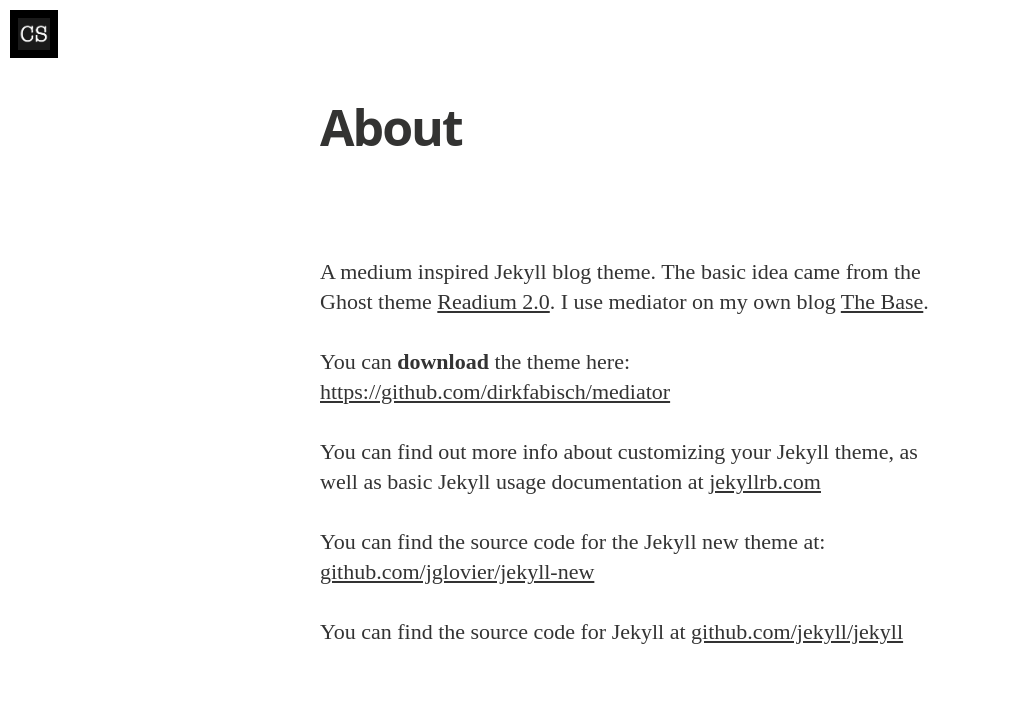
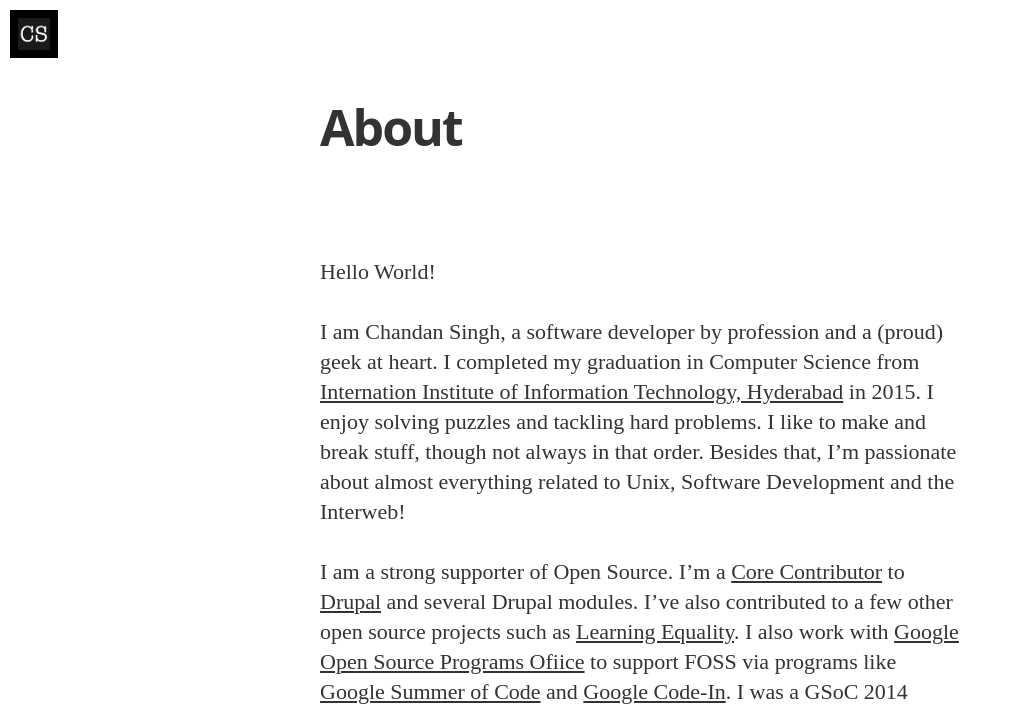
Before and after one commit to cs-shadow/cs-shadow.github.io, a Jekyll site: the page built from about.md, in a window 1280 px wide and 1400 px high, cut to the strip 0-712 px from the top of the window. Shown: the whole strip, without its empty margins (0-1012 px from the left). Built offline with Jekyll 4.4.1, drawn with Linux system fonts in a browser that asks for light colours; nearby versions of some CDN libraries; some web fonts are replaced; Markdown is read by kramdown in place of the engine named in the settings; some of the changed text lies outside the part shown.

Commit message:
Update About page

```diff
--- a/about.md
+++ b/about.md
@@ -4,14 +4,39 @@ title: About
 permalink: /about/
 ---
 
-A medium inspired Jekyll blog theme. The basic idea came from the Ghost theme
-[Readium 2.0](http://www.svenread.com/readium-ghost-theme/). I use mediator on my own blog [The Base](blog.base68.com).
+Hello World!
 
-You can **download** the theme here:
-[https://github.com/dirkfabisch/mediator](https://github.com/dirkfabisch/mediator)
+I am Chandan Singh, a software developer by profession and a (proud) geek at
+heart. I completed my graduation in Computer Science from
+[Internation Institute of Information Technology, Hyderabad](https://www.iiit.ac.in)
+in 2015. I enjoy solving puzzles and tackling hard problems. I like to make and
+break stuff, though not always in that order. Besides that, I'm passionate
+about almost everything related to Unix, Software Development and the Interweb!
 
-You can find out more info about customizing your Jekyll theme, as well as basic Jekyll usage documentation at [jekyllrb.com](http://jekyllrb.com/)
+I am a strong supporter of Open Source. I'm a
+[Core Contributor](https://www.drupal.org/u/cs_shadow) to
+[Drupal](https://www.drupal.org) and several Drupal modules. I've also
+contributed to a few other open source projects such as
+[Learning Equality](https://learningequality.org). I also work with
+[Google Open Source Programs Ofiice](https://www.google-melange.com) to support
+FOSS via programs like
+[Google Summer of Code](https://developers.google.com/open-source/gsoc/) and
+[Google Code-In](https://developers.google.com/open-source/gci/). I was a GSoC
+2014 student and now I'm GSoC and GCI mentor for Drupal. I also get to
+contribute to some Open Source projects as part of my job as a software
+developer at [Bloomberg](http://bloomberg.com), which is pretty amazing.
 
-You can find the source code for the Jekyll new theme at: [github.com/jglovier/jekyll-new](https://github.com/jglovier/jekyll-new)
+Oh, did I mention that I'm a huge Sci-Fi fan - **Han shot first**. I'm also a
+self-proclaimed Music connoisseur.
 
-You can find the source code for Jekyll at [github.com/jekyll/jekyll](https://github.com/jekyll/jekyll)
+I disagree with the popular saying that there are only
+[two hard problems in Computer Science](http://martinfowler.com/bliki/TwoHardThings.html):
+cache invalidation and naming things. I firmly believe that at least one of
+the two things should be asking a programmer to answer the question :
+*Tell me something about yourself* and that's why this *About* page is not in
+the best of the conditions. And while we are at the subject of programmers,
+this article on
+[Real Programmers](http://web.mit.edu/humor/Computers/real.programmers) is one
+of my favorites.
+
+**May the Force be with you!**
```
Also changed, not shown: 1 other file.
